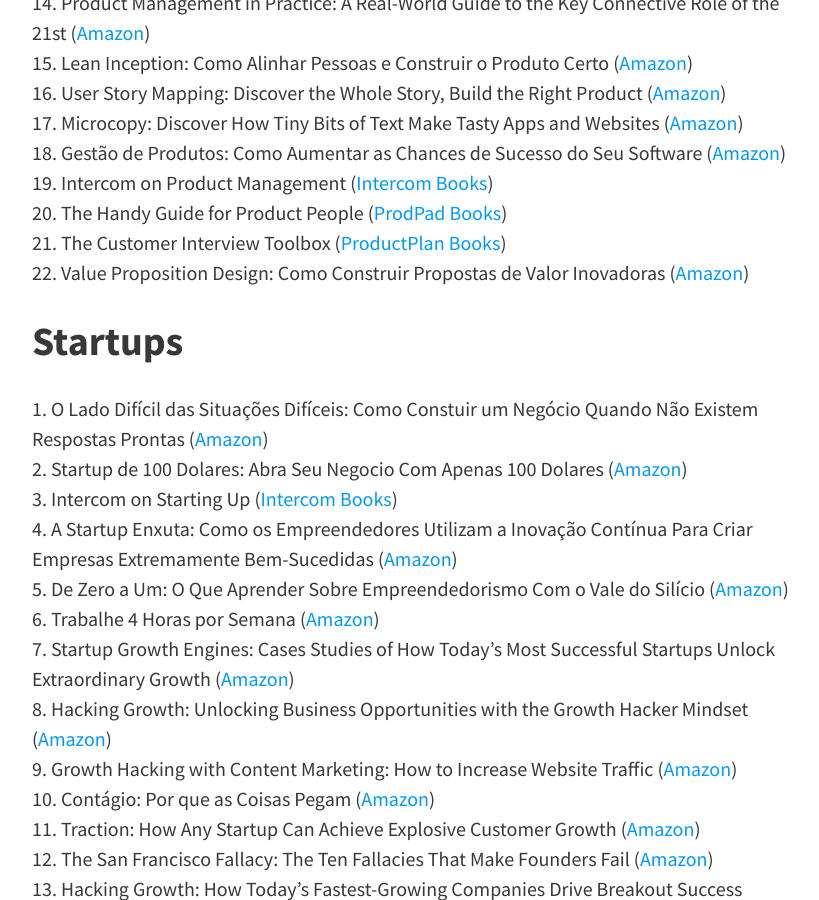
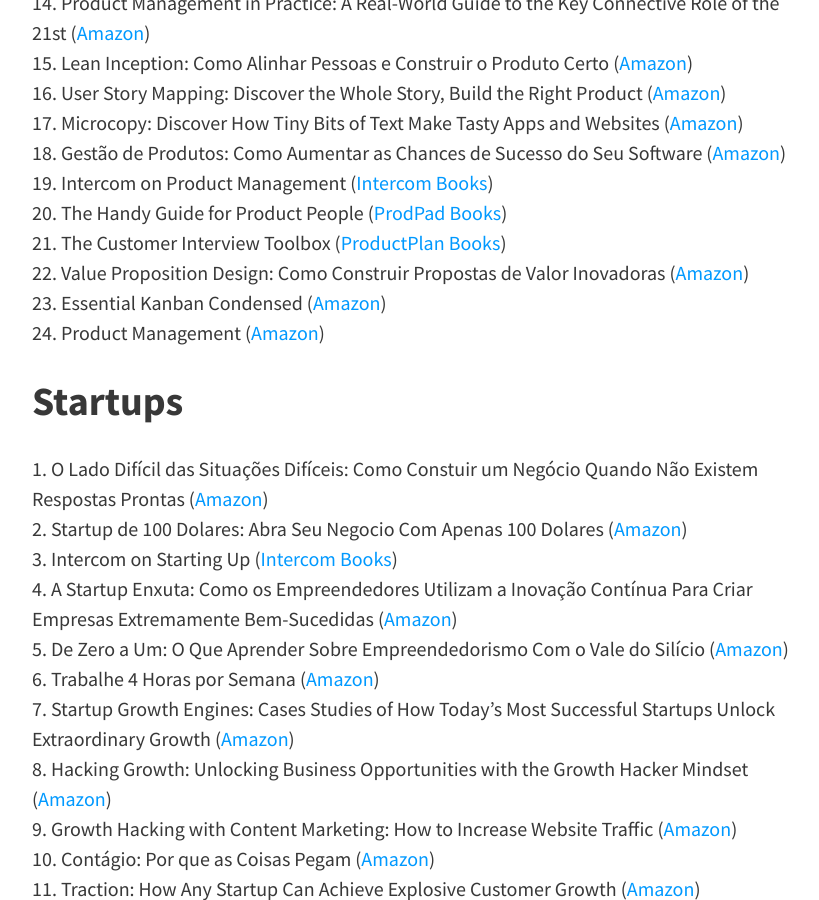
Before and after one commit to felipecbarbosa/felipecbarbosa.github.io, a Jekyll site: the page built from livros-profissionais.md, in a window 1280 px wide and 900 px high, scrolled down 4358 px. Shown: the whole window, without its empty margins (224-1043 px from the left). Built offline with Jekyll 4.4.1, drawn with Linux system fonts in a browser that asks for light colours; nearby versions of some CDN libraries; comment, search, counter and statistics services are not loaded.

Commit message:
Added new read books to list

```diff
--- a/_config.yml
+++ b/_config.yml
@@ -17,7 +17,7 @@ theme_settings:
   # Header and footer text
   header_text: >
     <p style="color: #ffffff;">Teoria e prática são muito importantes e por isso livros fazem parte da minha formação. Acesse a lista de livros técnicos e de gestão e negócios que eu já li ao longo da vida.</p>
-    <a class="button" style="color: #ffffff; background-color: #0099ff;" href="/livros-para-profissionais/">Veja a lista de 159 livros</a>
+    <a class="button" style="color: #ffffff; background-color: #0099ff;" href="/livros-para-profissionais/">Veja a lista de 161 livros</a>
 
   header_text_feature_image:
   footer_text: >
--- a/livros-profissionais.md
+++ b/livros-profissionais.md
@@ -121,6 +121,8 @@ Cada livro tem um link para poder comprar em alguma loja. Nos links da Amazon te
 20. The Handy Guide for Product People ([ProdPad Books](https://www.prodpad.com/resources/handy-guide/){:target="_blank"})
 21. The Customer Interview Toolbox ([ProductPlan Books](https://www.productplan.com/lp/customer-interview-tool-box/){:target="_blank"})
 22. Value Proposition Design: Como Construir Propostas de Valor Inovadoras ([Amazon](https://amzn.to/2sNKnEn){:target="_blank"})
+23. Essential Kanban Condensed ([Amazon](https://amzn.to/2RVqlQI){:target="_blank"})
+24. Product Management ([Amazon](https://amzn.to/37yv0ic){:target="_blank"})
 
 <h2 id="startups">Startups</h2>
 
```
Also changed, not shown: other parts of livros-profissionais.md (+1 -1 lines).
